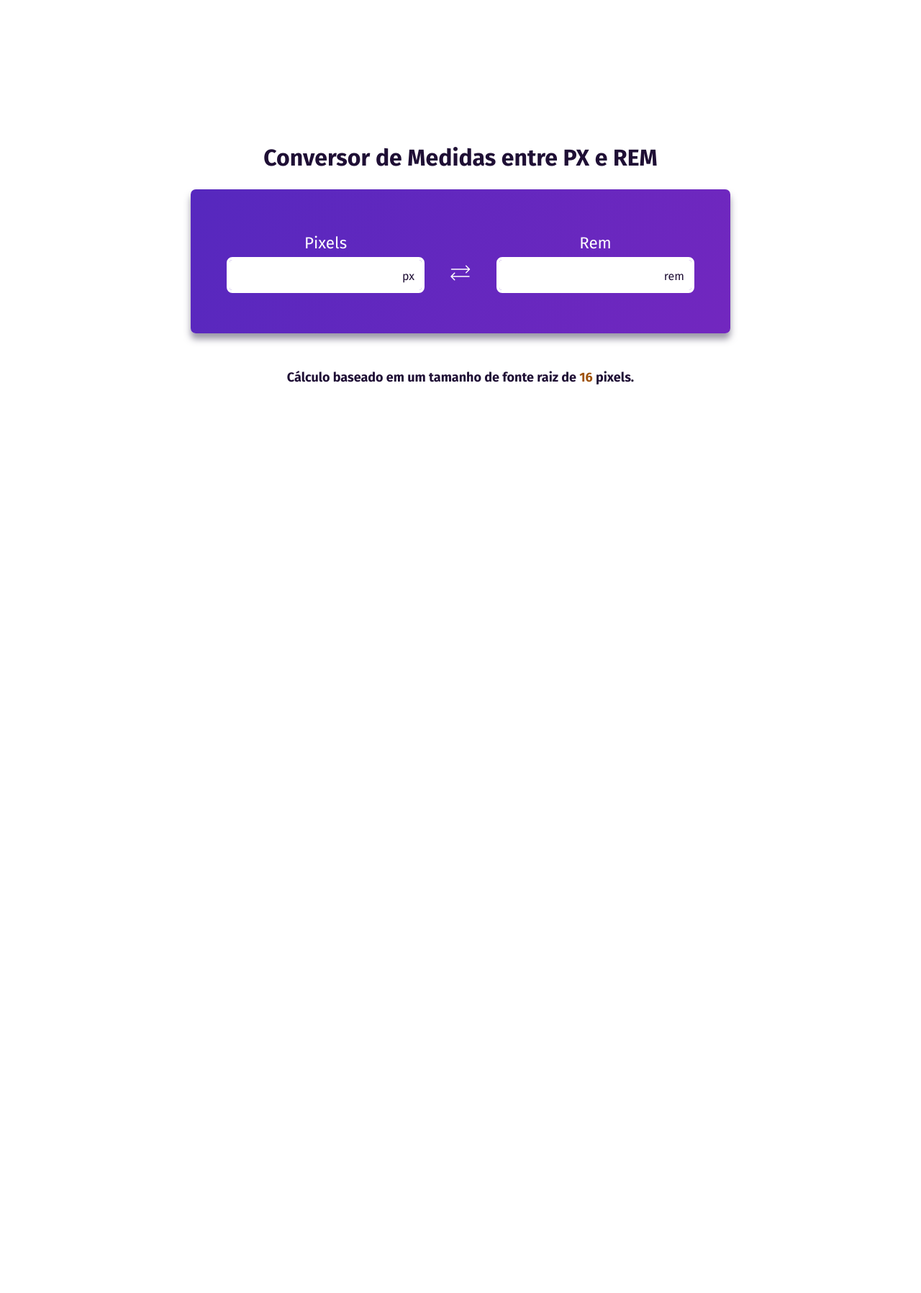
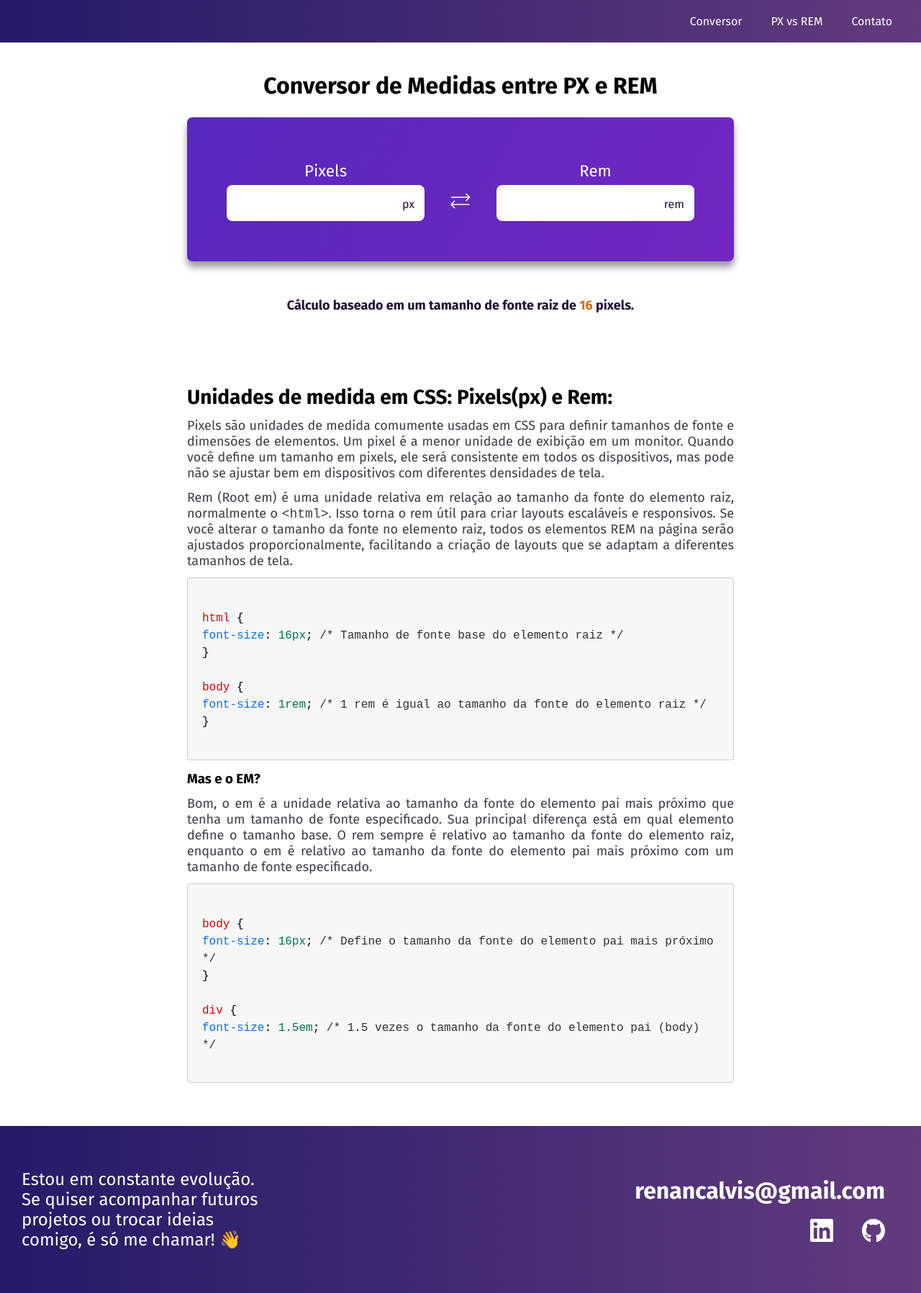
Before and after one commit to RenanCalvis/Conversor_de_medidas_Px_e_Rem, a plain HTML site: page index.html in a window 1280 px wide. Shown: the whole page at 72% size. Before the commit the page ends 800 px from the top, so only its background shows below. Drawn offline with Linux system fonts and the light colour scheme.

Commit message:
new content

```diff
--- a/index.html
+++ b/index.html
@@ -1,20 +1,31 @@
 <!DOCTYPE html>
-<html lang="pt">
+<html lang="pt-br">
 <head>
     <meta charset="UTF-8">
     <meta name="viewport" content="width=device-width, initial-scale=1.0">
     <meta name="description" content="Conversor de medidas entre Px e Rem.">
-    <link rel="stylesheet" href="style_02.css">
+    <link rel="stylesheet" href="style.css">
     <link rel="preconnect" href="https://fonts.googleapis.com">
     <link rel="preconnect" href="https://fonts.gstatic.com" crossorigin>
     <link href="https://fonts.googleapis.com/css2?family=Fira+Sans:wght@100;400;700&display=swap" rel="stylesheet">
     <link href="https://fonts.googleapis.com/css2?family=Inter&display=swap" rel="stylesheet">
-    <title>Calculadora de Px para Rem</title>
+    <title>conversor de Px para Rem</title>
 </head>
 <body>
+    <header class="header_bg">
+        <nav>
+            <ul class="header_menu">
+                <li><a href="#Conversor">Conversor</a></li>
+                <li><a href="#PxvsRem">PX vs REM</a></li>
+                <li><a href="#Contato">Contato</a></li>
+            </ul>
+        </nav>
+    </header>
     <main>
+        <div id="Conversor" class="conversor_container">
+
             <h1>Conversor de Medidas entre PX e REM</h1>
-        <div class="calculadora">
+            <div class="conversor">
                 <div class="inputPx">
                     <label class="labelnumA" for="numeroA">Pixels</label>
                     <input class="input_style" type="text"  id="numeroA">
@@ -25,8 +36,61 @@
                     <input class="input_style" type="text"  id="numeroB">
                 </div>
             </div>
-        <h2>Cálculo baseado em um tamanho de fonte raiz de <span>16</span> pixels.</h2>
+            <p>Cálculo baseado em um tamanho de fonte raiz de <span>16</span> pixels.</p>
+        </div>
+
+        <section id="PxvsRem" class="conteudo_pxvsrem">
+            <h2 class="conteudo_title">Unidades de medida em CSS: Pixels(px) e Rem:</h2>
+            <p>Pixels são unidades de medida comumente usadas em CSS para definir tamanhos de fonte e dimensões de elementos. Um pixel é a menor unidade de exibição em um monitor. Quando você define um tamanho em pixels, ele será consistente em todos os dispositivos, mas pode não se ajustar bem em dispositivos com diferentes densidades de tela.</p>
+            <p>Rem (Root em) é uma unidade relativa em relação ao tamanho da fonte do elemento raiz, normalmente o <code>&lt;html&gt;</code>. Isso torna o rem útil para criar layouts escaláveis e responsivos. Se você alterar o tamanho da fonte no elemento raiz, todos os elementos REM na página serão ajustados proporcionalmente, facilitando a criação de layouts que se adaptam a diferentes tamanhos de tela.</p>
+
+            <pre>
+                <code>
+                    <span class="property">html</span> {
+                        <span class="value">font-size</span>: <span class="number">16px</span>; <span class="comment">/* Tamanho de fonte base do elemento raiz */</span>
+                    }
+
+                    <span class="property">body</span> {
+                        <span class="value">font-size</span>: <span class="number">1rem</span>; <span class="comment">/* 1 rem é igual ao tamanho da fonte do elemento raiz */</span>
+                    }
+                </code>
+            </pre>
+
+
+            <h3 class="conteudo_title">Mas e o EM?</h3>
+            <p>Bom, o em é a unidade relativa ao tamanho da fonte do elemento pai mais próximo que tenha um tamanho de fonte especificado. Sua principal diferença está em qual elemento define o tamanho base. O rem sempre é relativo ao tamanho da fonte do elemento raiz, enquanto o em é relativo ao tamanho da fonte do elemento pai mais próximo com um tamanho de fonte especificado.</p>
+            <pre>
+                <code>
+                    <span class="property">body</span> {
+                        <span class="value">font-size</span>: <span class="number">16px</span>; <span class="comment">/* Define o tamanho da fonte do elemento pai mais próximo */</span>
+                    }
+
+                    <span class="property">div</span> {
+                        <span class="value">font-size</span>: <span class="number">1.5em</span>; <span class="comment">/* 1.5 vezes o tamanho da fonte do elemento pai (body) */</span>
+                </code>
+            </pre>
+        </section>
     </main>
+    <footer id="Contato" class="footer">
+        <div class="footer_container ">
+            <p>Estou em constante evolução. Se quiser acompanhar futuros projetos ou trocar ideias comigo, é só me chamar! 👋</p>
+            <div class="footer_contato">
+                <a>renancalvis@gmail.com</a>
+                <ul class="footer_redes">
+                    <li>
+                        <a href="https://www.linkedin.com/in/renancalvis/">
+                            <img src="img/linkedin.svg" alt="Linkedin Logo">
+                        </a>
+                    </li>
+                    <li>
+                        <a href="https://github.com/RenanCalvis/">
+                            <img src="img/github.svg" alt="Github Logo">
+                        </a>
+                    </li>
+                </ul>
+            </div>
+        </div>
+    </footer>
 </body>
 <script src="script.js"></script>
 </html>
--- /dev/null
+++ b/style.css
@@ -0,0 +1,310 @@
+:root {
+    ---primary-text-color: #1F0F35;
+    --secondary-text-color: #3e3b42;
+    --outline-focus: #FC8D37;
+    --label-conversor-color:#fff;
+    --input-conversor-color:#fff;
+    --gradiente-conversor: linear-gradient(120deg,#5628BE, #7227BF);
+    --gradiente-components: linear-gradient(90deg, #241A69 0%, #623B7D 100%);
+    --gradiente-components-test: linear-gradient(90deg, red 50%, blue 50%);
+  }
+
+body{
+    font-family: 'Fira Sans', sans-serif;
+    margin: 0;
+    padding: 0;
+    box-sizing: border-box;
+}
+
+h1,h2,h3,p,a,ul,li{
+    margin: 0;
+    padding: 0;
+}
+ul {
+    margin: 0px;
+    padding: 0px;
+    list-style: none;
+  }
+
+  a {
+    text-decoration: none;
+    color: inherit;
+  }
+
+  img {
+    max-width: 100%;
+    height: auto;
+  }
+
+body{
+    height: 95vh;
+}
+
+h1{
+    font-size: 2rem;
+}
+h2{
+    font-size: 1.75rem;
+}
+
+p{
+    font-size: 1.125rem;
+    font-weight: 400;
+}
+.conversor_container p{
+    font-weight: 600;
+    color: var(---primary-text-color);
+}
+
+p span{
+    color:#d86b05
+}
+
+
+
+
+.header_bg{
+    position: fixed;
+    top: 0;
+    left: 0;
+    background: var(--gradiente-components);
+    width: 100%;
+    z-index: 100;
+}
+.header_menu{
+    display: flex;
+    flex-wrap: wrap;
+    gap: 40px;
+    max-width: 1200px;
+    margin: 0 auto;
+    padding: 20px;
+    justify-content: end;
+    color: var(--input-conversor-color);
+    font-weight: 400;
+}
+
+main{
+    margin-top: 100px;
+}
+#Conversor::before, #PxvsRem::before {
+    content: "";
+    display: block;
+    height: 80px; /* Ajuste a altura conforme necessário para compensar a altura do cabeçalho */
+    margin-top: -80px; /* Compensa o espaço extra adicionado pelo ::before */
+    visibility: hidden; /* Oculta visualmente o espaço extra */
+  }
+
+.conversor_container{
+    text-align: center;
+    color: var(--primary-text-color);
+    margin: 0 auto 100px auto;
+    justify-content: center;
+}
+.conversor_container h1{
+    margin-bottom: 25px;
+}
+
+.conversor{
+    color: var(--label-conversor-color);
+    background: var(--gradiente-conversor);
+    box-shadow: 0px 8px 10px rgba(58, 52, 82, 0.5);
+    width: 760px;
+    height: 200px;
+    border-radius: 7px;
+    gap: 40px;
+    margin: 0 auto;
+    display: flex;
+    justify-content: center;
+    align-items: center;
+    margin-bottom: 50px;
+}
+label{
+    display: block;
+    text-align: center;
+    font-size: 1.4rem;
+    margin-bottom: 10px;
+}
+
+.input_style{
+    font-size: 1.2rem;
+    padding: 10px;
+    border-radius: 4px;
+    border: none;
+    background: var(--input-conversor-color);
+    outline: 4px solid var(--input-conversor-color);
+
+}
+
+.inputPx{
+    position: relative;
+}
+
+.inputPx::after {
+    content: 'px';
+    display: flex;
+    position: absolute;
+    color: var(---primary-text-color);
+    right: 10px;
+    bottom: 10px;
+}
+
+.inputRem{
+    position: relative;
+}
+
+.inputRem::after {
+    content: 'rem';
+    display: flex;
+    position: absolute;
+    color: var(---primary-text-color);
+    right: 10px;
+    bottom: 10px;
+}
+
+.input_style:focus {
+    outline: 4px solid var(--outline-focus);
+}
+
+.conversor span{
+    font-family: 'Inter';
+    margin-top: 35px;
+
+}
+
+.conteudo_pxvsrem{
+    max-width: 760px;
+    margin: 0 auto;
+}
+.conteudo_title{
+    margin-bottom: 12px;
+    font-weight: bold;
+}
+
+.conteudo_pxvsrem p{
+    color: var(--secondary-text-color);
+    text-align: justify;
+    margin-bottom: 12px;
+}
+
+
+
+pre {
+    background-color: #f7f7f7;
+    border: 1px solid #ccc;
+    border-radius: 4px;
+    margin: 0;
+    padding: 10px;
+    overflow: auto;
+    white-space: pre-line; /* Esta propriedade mantém as quebras de linha e ignora espaços extras no início */
+    tab-size: 4;
+    line-height: 1.5;
+    margin-bottom: 15px;
+}
+
+pre code {
+    font-family: 'Fira Code', monospace;
+    display: block;
+    padding: 10px;
+    margin: 0;
+    overflow: auto;
+}
+
+.property {
+    color: #e60000; /* Cor para propriedades */
+}
+
+.colon {
+    color: #333; /* Cor para dois pontos */
+}
+
+.value {
+    color: #0271f0; /* Cor para valores */
+}
+
+.number {
+    color: #02744a; /* Cor para números */
+}
+
+.comment {
+    color: #313030; /* Cor para comentários */
+}
+
+.footer{
+    background: var(--gradiente-components);
+}
+.footer_container{
+    max-width: 1200px;
+    padding: 60px 40px 60px 20px;
+    margin: 60px auto 0px auto;
+    display: grid;
+    grid-template-columns: 1fr 1fr;
+    gap: 120px;
+    align-items: center;
+    color: var(--input-conversor-color);
+}
+.footer_container p{
+    font-size: 1.5rem;
+    max-width: 26ch;
+}
+
+.footer_contato a, .footer_redes{
+    display: flex;
+    justify-content: end;
+}
+.footer_contato a{
+    font-size: 2rem;
+    font-weight: bold;
+}
+
+.footer_redes{
+    gap: 40px;
+    margin-top: 20px;
+}
+
+@media (max-width: 750px){
+    h1{
+        max-width: 20ch;
+    }
+    h2{
+        max-width: 35ch;
+    }
+    .conversor_container h1{
+        margin: 0px auto 25px auto;
+    }
+    .conversor{
+        flex-direction: column;
+        width: auto;
+        height: 380px;
+        gap: 10px;
+        margin: 0 10px 40px 10px;
+    }
+    .conversor_container p{
+        margin: 0 15px;
+    }
+    .conversor span {
+        transform: rotate(90deg);
+        margin-top: 30px;
+        margin-bottom: 10px;
+    }
+    .header_menu{
+        justify-content: center;
+    }
+
+    .conteudo_pxvsrem{
+        padding: 0px 15px;
+    }
+
+    .footer_container{
+        grid-template-columns: 1fr;
+        gap: 30px;
+        padding: 35px 0px;
+        place-content: center;
+    }
+    .footer_contato a, .footer_redes{
+        justify-content: center;
+    }
+    .footer_container p{
+        justify-self: center;
+    }
+
+}
--- a/style_02.css
+++ /dev/null
@@ -1,123 +0,0 @@
-body{
-    font-family: 'Fira Sans', sans-serif;
-    margin: 0;
-    padding: 0;
-    box-sizing: border-box;
-}
-
-h1,h2,h3,p{
-    margin: 0;
-    padding: 0;
-}
-
-body{
-    height: 95vh;
-}
-
-h1, h2{
-    text-align: center;
-    color: #1f0f35;
-    margin-bottom: 25px;
-}
-
-h2{
-    font-size: 1.125rem;
-}
-
-h2 span{
-    color:#9f5209
-}
-
-body, .calculadora{
-    display: flex;
-    justify-content: center;
-    align-items: center;
-}
-
-.calculadora{
-    color: #fff;
-    display: flex;
-    align-items: center;
-    background: linear-gradient(120deg,#5628BE, #7227BF);
-    box-shadow: 0px 8px 10px rgba(58, 52, 82, 0.5);
-    width: 750px;
-    height: 200px;
-    border-radius: 7px;
-    gap: 40px;
-    margin-bottom: 50px;
-}
-
-label{
-    display: block;
-    text-align: center;
-    font-size: 1.4rem;
-    margin-bottom: 10px;
-}
-
-.input_style{
-    font-size: 1.2rem;
-    padding: 10px;
-    border-radius: 4px;
-    border: none;
-    background: #fff;
-    outline: 4px solid #fff;
-
-}
-
-.inputPx{
-    position: relative;
-}
-
-.inputPx::after {
-    content: 'px';
-    display: flex;
-    position: absolute;
-    color: #1f0f35;
-    right: 10px;
-    bottom: 10px;
-}
-
-.inputRem{
-    position: relative;
-}
-
-.inputRem::after {
-    content: 'rem';
-    display: flex;
-    position: absolute;
-    color: #1f0f35;
-    right: 10px;
-    bottom: 10px;
-}
-
-.input_style:focus {
-    outline: 4px solid #FC8D37;
-}
-
-.calculadora span{
-    font-family: 'Inter';
-    margin-top: 35px;
-
-}
-
-@media (max-width: 750px){
-    h1{
-        max-width: 20ch;
-    }
-    h2{
-        max-width: 35ch;
-    }
-    .calculadora{
-        flex-direction: column;
-        width: auto;
-        height: 380px;
-        gap: 10px;
-        margin: 0 10px 40px 10px;
-    }
-    .calculadora span {
-        transform: rotate(90deg);
-        margin-top: 30px;
-        margin-bottom: 10px;
-    }
-
-}
```
Also changed, not shown: img/github.svg (added), img/linkedin.svg (added). Lines whose indentation alone changed are shown as unchanged.
